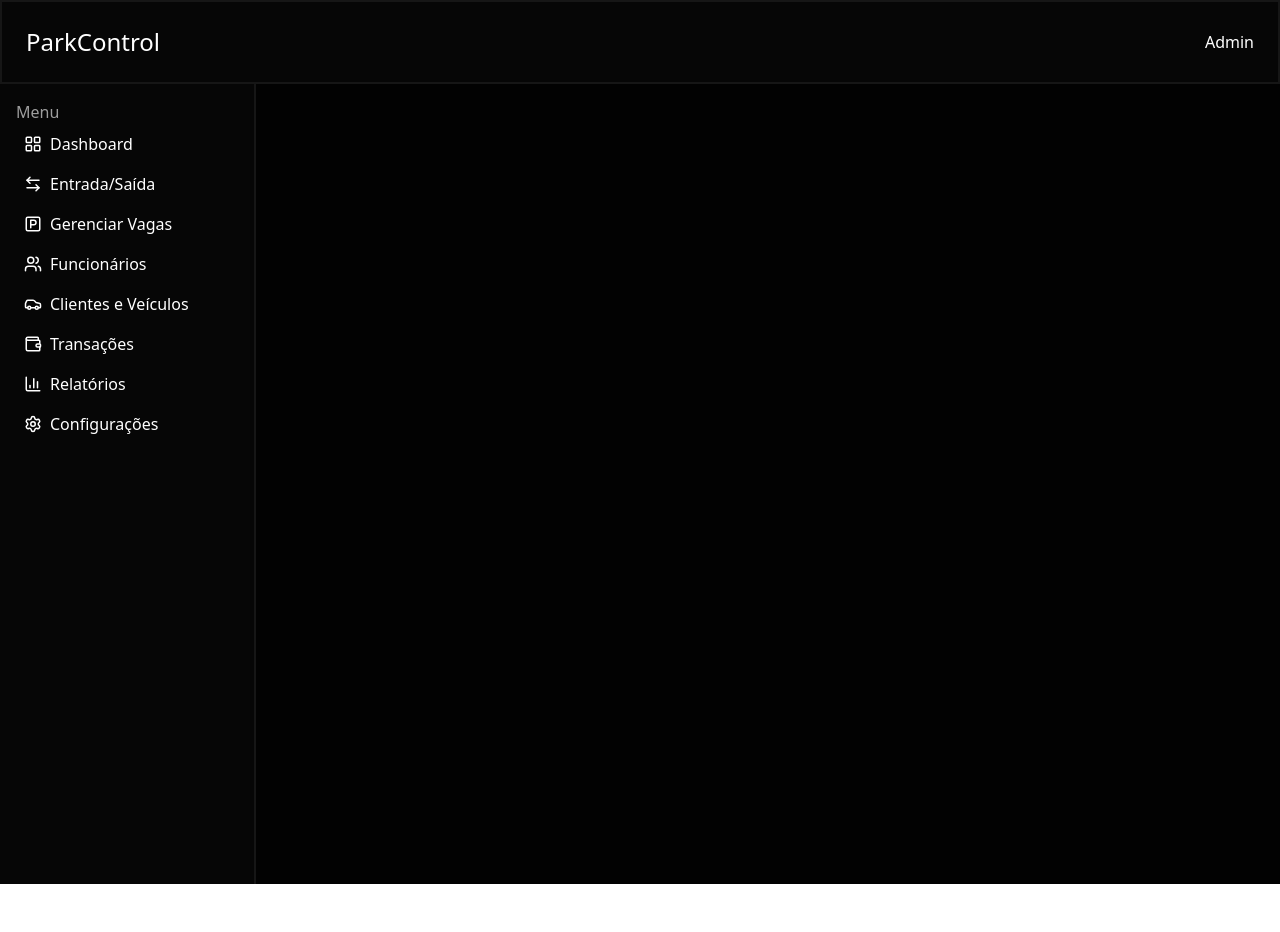
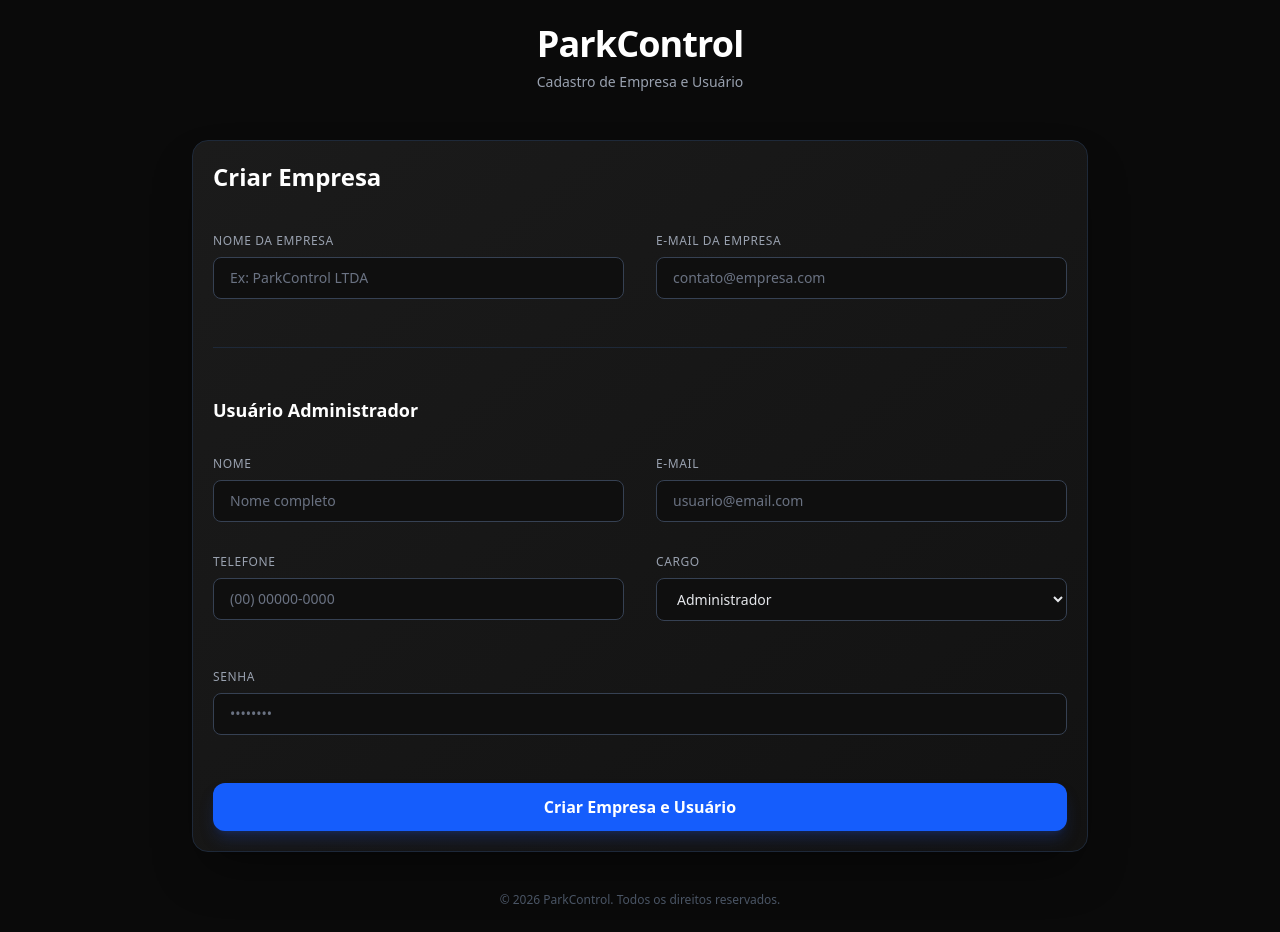
Before and after one commit to HerbertCarlos007/parking-management-frontend, a Vue app: page /company in a window 1280 px wide. Before the commit the page ends 884 px from the top, so only its background shows below. Built offline with nearby package versions, Linux system fonts and the light colour scheme.

Commit message:
refactor: renomeando o campo id_parking_settings para id_company

```diff
--- a/src/App.vue
+++ b/src/App.vue
@@ -3,16 +3,15 @@ import { useRoute } from 'vue-router'
 import { computed } from 'vue'
 import SidebarComponent from './components/SidebarComponent.vue';
 import HeaderComponent from './components/HeaderComponent.vue';
-import LoginComponent from './components/LoginComponent.vue';
 
 const route = useRoute()
-const isLoginPage = computed(() => route.path === '/login')
+const isLoginOrCompanyRoute = computed(() => route.path === '/login' || route.path === '/company')
 
 </script>
 
 <template>
   <!-- LOGIN -->
-  <router-view v-if="isLoginPage" />
+  <router-view v-if="isLoginOrCompanyRoute" />
 
   <!-- SISTEMA -->
   <div v-else class="w-full min-h-screen bg-primary flex flex-col">
--- /dev/null
+++ b/src/components/CompanyComponent.vue
@@ -0,0 +1,245 @@
+<script setup>
+import { reactive } from "vue";
+import { useRouter } from "vue-router";
+import companyService from "@/services/company";
+import userService from "@/services/user.js";
+import loginService from "@/services/login.js";
+
+const router = useRouter();
+
+const companyForm = reactive({
+  name: "",
+  email: "",
+});
+
+const userForm = reactive({
+  name: "",
+  email: "",
+  phone_number: "",
+  role: "Administrador",
+  password: "",
+  id_company: null,
+});
+
+const createCompanyUserAndLogin = async () => {
+  try {
+    const companyResponse =
+      await companyService.createCompanyService(companyForm);
+
+    userForm.id_company = companyResponse.data.id;
+
+    await userService.createUserService(userForm);
+
+    const loginResponse = await loginService.loginService({
+      email: userForm.email,
+      password: userForm.password,
+    });
+
+    localStorage.setItem("token", loginResponse.access_token);
+    localStorage.setItem("id_company",loginResponse.user.id_company);
+
+    router.push("/parking-entry");
+  } catch (error) {
+    console.error("Erro no fluxo:", error);
+  }
+};
+</script>
+
+
+<template>
+  <body class="bg-[#0a0a0a] min-h-screen flex items-center justify-center p-6">
+    <div class="w-full max-w-4xl">
+      <!-- Logo -->
+      <div class="text-center mb-12">
+        <h1 class="text-white text-4xl font-bold tracking-tight mb-2">
+          ParkControl
+        </h1>
+        <p class="text-gray-400 text-sm">
+          Cadastro de Empresa e Usuário
+        </p>
+      </div>
+
+      <!-- Card -->
+      <div
+        class="bg-gradient-to-br from-[#1b1b1b] to-[#121212]
+               rounded-2xl border border-gray-800 p-5
+               shadow-2xl shadow-black/40"
+      >
+        <h2 class="text-white text-2xl font-semibold mb-10">
+          Criar Empresa
+        </h2>
+
+        <form class="space-y-12" @submit.prevent="createCompanyUserAndLogin()">
+          <!-- EMPRESA -->
+          <div class="grid grid-cols-1 md:grid-cols-2 gap-8">
+            <div>
+              <label
+                class="block text-xs uppercase tracking-wider text-gray-400 mb-2"
+              >
+                Nome da empresa
+              </label>
+              <input
+                v-model="companyForm.name"
+                type="text"
+                placeholder="Ex: ParkControl LTDA"
+                class="w-full bg-[#0f0f0f] border border-gray-700 rounded-lg px-4 py-2.5
+                       text-sm text-gray-200 placeholder-gray-500
+                       focus:outline-none focus:border-blue-500
+                       focus:ring-2 focus:ring-blue-500/20
+                       hover:border-gray-500 transition"
+              />
+            </div>
+
+            <div>
+              <label
+                class="block text-xs uppercase tracking-wider text-gray-400 mb-2"
+              >
+                E-mail da empresa
+              </label>
+              <input
+                v-model="companyForm.email"
+                type="email"
+                placeholder="contato@empresa.com"
+                class="w-full bg-[#0f0f0f] border border-gray-700 rounded-lg px-4 py-2.5
+                       text-sm text-gray-200 placeholder-gray-500
+                       focus:outline-none focus:border-blue-500
+                       focus:ring-2 focus:ring-blue-500/20
+                       hover:border-gray-500 transition"
+              />
+            </div>
+          </div>
+
+          <!-- Divider -->
+          <div class="border-t border-gray-800"></div>
+
+          <!-- USUÁRIO -->
+          <div>
+            <h3 class="text-white text-lg font-semibold mb-8">
+              Usuário Administrador
+            </h3>
+
+            <div class="grid grid-cols-1 md:grid-cols-2 gap-8">
+              <div>
+                <label
+                  class="block text-xs uppercase tracking-wider text-gray-400 mb-2"
+                >
+                  Nome
+                </label>
+                <input
+                  type="text"
+                  v-model="userForm.name"
+                  placeholder="Nome completo"
+                  class="w-full bg-[#0f0f0f] border border-gray-700 rounded-lg px-4 py-2.5
+                         text-sm text-gray-200 placeholder-gray-500
+                         focus:outline-none focus:border-blue-500
+                         focus:ring-2 focus:ring-blue-500/20
+                         hover:border-gray-500 transition"
+                />
+              </div>
+
+              <div>
+                <label
+                  class="block text-xs uppercase tracking-wider text-gray-400 mb-2"
+                >
+                  E-mail
+                </label>
+                <input
+                  type="email"
+                  v-model="userForm.email"
+                  placeholder="usuario@email.com"
+                  class="w-full bg-[#0f0f0f] border border-gray-700 rounded-lg px-4 py-2.5
+                         text-sm text-gray-200 placeholder-gray-500
+                         focus:outline-none focus:border-blue-500
+                         focus:ring-2 focus:ring-blue-500/20
+                         hover:border-gray-500 transition"
+                />
+              </div>
+
+              <div>
+                <label
+                  class="block text-xs uppercase tracking-wider text-gray-400 mb-2"
+                >
+                  Telefone
+                </label>
+                <input
+                  type="text"
+                     v-model="userForm.phone_number"
+                  placeholder="(00) 00000-0000"
+                  class="w-full bg-[#0f0f0f] border border-gray-700 rounded-lg px-4 py-2.5
+                         text-sm text-gray-200 placeholder-gray-500
+                         focus:outline-none focus:border-blue-500
+                         focus:ring-2 focus:ring-blue-500/20
+                         hover:border-gray-500 transition"
+                />
+              </div>
+
+              <div>
+                <label
+                  class="block text-xs uppercase tracking-wider text-gray-400 mb-2"
+                >
+                  Cargo
+                </label>
+                <select
+                  v-model="userForm.role"
+                  class="w-full bg-[#0f0f0f] border border-gray-700 rounded-lg px-4 py-2.5
+                         text-sm text-gray-200
+                         focus:outline-none focus:border-blue-500
+                         focus:ring-2 focus:ring-blue-500/20
+                         hover:border-gray-500 transition"
+                >
+                  <option value="Administrador">Administrador</option>
+                </select>
+              </div>
+            </div>
+          </div>
+
+          <!-- Senha -->
+          <div>
+            <label
+              class="block text-xs uppercase tracking-wider text-gray-400 mb-2"
+            >
+              Senha
+            </label>
+            <input
+              type="password"
+              v-model="userForm.password"
+              placeholder="••••••••"
+              class="w-full bg-[#0f0f0f] border border-gray-700 rounded-lg px-4 py-2.5
+                     text-sm text-gray-200 placeholder-gray-500
+                     focus:outline-none focus:border-blue-500
+                     focus:ring-2 focus:ring-blue-500/20
+                     hover:border-gray-500 transition"
+            />
+          </div>
+
+          <!-- Botão -->
+          <button
+            type="submit"
+            class="w-full bg-blue-600 hover:bg-blue-700 active:bg-blue-800
+                   text-white font-semibold py-3 rounded-xl
+                   transition shadow-lg shadow-blue-900/40"
+          >
+            Criar Empresa e Usuário
+          </button>
+        </form>
+      </div>
+
+      <!-- Footer -->
+      <div class="text-center mt-10">
+        <p class="text-gray-600 text-xs">
+          © 2026 ParkControl. Todos os direitos reservados.
+        </p>
+      </div>
+    </div>
+  </body>
+</template>
+
+
+
+
+
+
+<style scoped></style>
+
+
+<style scoped></style>
--- a/src/components/LoginComponent.vue
+++ b/src/components/LoginComponent.vue
@@ -14,7 +14,7 @@ const login = async () => {
   try {
     const response = await loginService.loginService(loginForm);
     localStorage.setItem("token", response.access_token);
-    localStorage.setItem("id_parking_settings", response.user.id_parking_settings);
+    localStorage.setItem("id_company", response.user.id_company);
     router.push("/parking-entry");
   } catch (error) {}
 };
@@ -80,10 +80,10 @@ const login = async () => {
               <span class="ml-2 text-sm text-gray-400">Lembrar-me</span>
             </label> -->
             <a
-              href="#"
+              href="/company"
               class="text-sm text-blue-500 hover:text-blue-400 transition"
             >
-              Esqueceu a senha?
+             Não tem cadastro? Criar
             </a>
           </div>
 
--- a/src/components/ManageSpotsComponent.vue
+++ b/src/components/ManageSpotsComponent.vue
@@ -2,12 +2,12 @@
 import { ref, onMounted, reactive } from "vue";
 import parkingSpotService from "@/services/parkingSpot.js";
 
-const parkingSpotsStatus = ref([])
+const parkingSpotsStatus = ref([]);
 const spotsStats = ref({
   available: 0,
   occupied: 0,
-  total: 0
-})
+  total: 0,
+});
 
 const spotForm = reactive({
   code: "",
@@ -31,21 +31,16 @@ const getSpotsStatus = async () => {
   try {
     const response = await parkingSpotService.getSpotsStatsService();
     spotsStats.value = response;
-  } catch (error) {
-
-  }
-}
+  } catch (error) {}
+};
 
 const createSpot = async () => {
   try {
     await parkingSpotService.createSpotService(spotForm);
     getSpotsStatus();
     getParkingSpotsStatus();
-  } catch (error) {
-
-  }
-}
-
+  } catch (error) {}
+};
 </script>
 
 <template>
@@ -68,21 +63,23 @@ const createSpot = async () => {
       class="flex-1 h-36 flex-col bg-secondary text-card-foreground flex items-center justify-center rounded-xl border border-border shadow-sm"
     >
       <span class="text-white">Ocupadas</span>
-      <span class="text-red-600 mt-2 text-2xl">{{spotsStats.occupied}}</span>
+      <span class="text-red-600 mt-2 text-2xl">{{ spotsStats.occupied }}</span>
     </div>
 
     <div
       class="flex-1 h-36 flex-col bg-secondary text-card-foreground flex items-center justify-center rounded-xl border border-border shadow-sm"
     >
       <span class="text-white">Disponíveis</span>
-      <span class="text-green-500 mt-2 text-2xl">{{spotsStats.available}}</span>
+      <span class="text-green-500 mt-2 text-2xl">{{
+        spotsStats.available
+      }}</span>
     </div>
   </div>
 
   <div
     class="w-full bg-secondary border border-border rounded-xl mt-10 p-6 shadow-md"
   >
-    <h2 class="text-white text-2xl font-semibold mb-4 ">Cadastrar Nova Vaga</h2>
+    <h2 class="text-white text-2xl font-semibold mb-4">Cadastrar Nova Vaga</h2>
 
     <form class="w-full">
       <div class="flex flex-col gap-2">
--- a/src/router/index.js
+++ b/src/router/index.js
@@ -5,13 +5,26 @@ import ManageSpots from '@/components/ManageSpotsComponent.vue'
 import Transactions from '@/components/TransactionComponent.vue'
 import LoginComponent from '@/components/LoginComponent.vue'
 import parkingSettings from '@/components/parkingSettingsComponent.vue'
+import CompanyComponent from '@/components/CompanyComponent.vue'
 
 const routes = [
+
+    {
+        path: '/',
+        redirect: '/login',
+    },
+
 
     {
         path: '/login',
         name: 'login',
         component: LoginComponent,
+    },
+
+    {
+        path: '/company',
+        name: 'Company',
+        component: CompanyComponent,
     },
 
     {
--- a/src/services/client.js
+++ b/src/services/client.js
@@ -1,10 +1,10 @@
 import api from './api'
 
-const idParkingSettings = localStorage.getItem('id_parking_settings')
+const idCompany = localStorage.getItem('id_company')
 
 async function getClientsService() {
     try {
-        const response = await api.get(`clients/${idParkingSettings}`)
+        const response = await api.get(`clients/${idCompany}`)
         return response.data
     } catch (error) {
         console.error(error)
--- /dev/null
+++ b/src/services/company.js
@@ -0,0 +1,25 @@
+import api from './api'
+
+const idCompany = localStorage.getItem('id_company')
+
+async function getCompanyService() {
+    try {
+        const response = await api.get(`company/${idCompany}`)
+        return response.data
+    } catch (error) {
+        console.error(error)
+    }
+}
+
+async function createCompanyService(companyData) {
+    try {
+        const response = await api.post('company', companyData)
+        return response.data
+    } catch (error) {
+        console.error(error)
+    }
+}
+
+export default {
+    getCompanyService, createCompanyService
+}
--- a/src/services/parkingEntry.js
+++ b/src/services/parkingEntry.js
@@ -1,10 +1,10 @@
 import api from './api'
 
-const idParkingSettings = localStorage.getItem('id_parking_settings')
+const idCompany = localStorage.getItem('id_company')
 
 async function getParkingEntriesService(status) {
     try {
-        const response = await api.get(`parking-entries/${status}/${idParkingSettings}`)
+        const response = await api.get(`parking-entries/${status}/${idCompany}`)
         return response.data
     } catch (error) {
         console.error(error)
@@ -13,7 +13,7 @@ async function getParkingEntriesService(status) {
 
 async function getAllParkingEntriesService() {
     try {
-        const response = await api.get(`all-parking_entries/${idParkingSettings}`)
+        const response = await api.get(`all-parking_entries/${idCompany}`)
         return response.data
     } catch (error) {
 
--- a/src/services/parkingSettings.js
+++ /dev/null
@@ -1,16 +0,0 @@
-import api from './api'
-
-const idParkingSettings = localStorage.getItem('id_parking_settings')
-
-async function getParkingSettingsService() {
-    try {
-        const response = await api.get(`parking-settings/${idParkingSettings}`)
-        return response.data
-    } catch (error) {
-        console.error(error)
-    }
-}
-
-export default {
-    getParkingSettingsService
-}
--- a/src/services/parkingSpot.js
+++ b/src/services/parkingSpot.js
@@ -1,10 +1,10 @@
 import api from './api'
 
-const idParkingSettings = localStorage.getItem('id_parking_settings')
+const idCompany = localStorage.getItem('id_company')
 
 async function getParkingSpotsAvailablesService() {
     try {
-        const response = await api.get(`parking-spots-available/${idParkingSettings}`)
+        const response = await api.get(`parking-spots-available/${idCompany}`)
         return response.data
     } catch (error) {
         console.error(error)
@@ -13,7 +13,7 @@ async function getParkingSpotsAvailablesService() {
 
 async function getParkingSpotsStatusService() {
     try {
-        const response = await api.get(`parking-spots-status/${idParkingSettings}`)
+        const response = await api.get(`parking-spots-status/${idCompany}`)
         return response.data
     } catch (error) {
         console.error(error)
@@ -22,7 +22,7 @@ async function getParkingSpotsStatusService() {
 
 async function getSpotsStatsService() {
     try {
-        const response = await api.get(`spots-stats/${idParkingSettings}`)
+        const response = await api.get(`spots-stats/${idCompany}`)
         return response.data
     } catch (error) {
         console.error(error)
--- a/src/services/user.js
+++ b/src/services/user.js
@@ -1,10 +1,10 @@
 import api from './api'
 
-const idParkingSettings = localStorage.getItem('id_parking_settings')
+const idCompany = localStorage.getItem('id_company')
 
 async function getUsersService() {
     try {
-        const response = await api.get(`users/${idParkingSettings}`)
+        const response = await api.get(`users/${idCompany}`)
         return response.data
     } catch (error) {
         console.error(error)
```
Also changed, not shown: src/components/parkingSettingsComponent.vue (+25 -27 lines).
